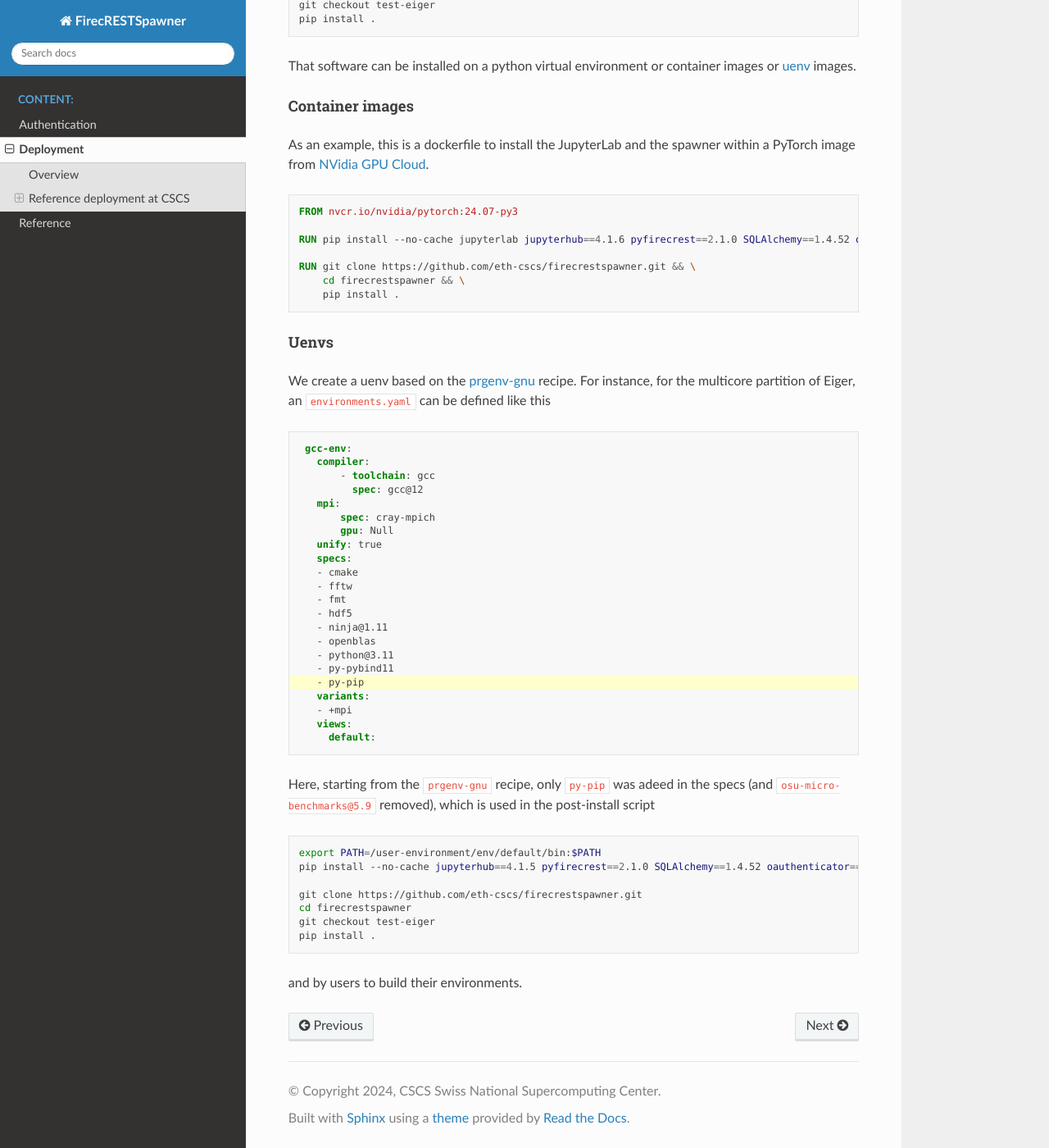
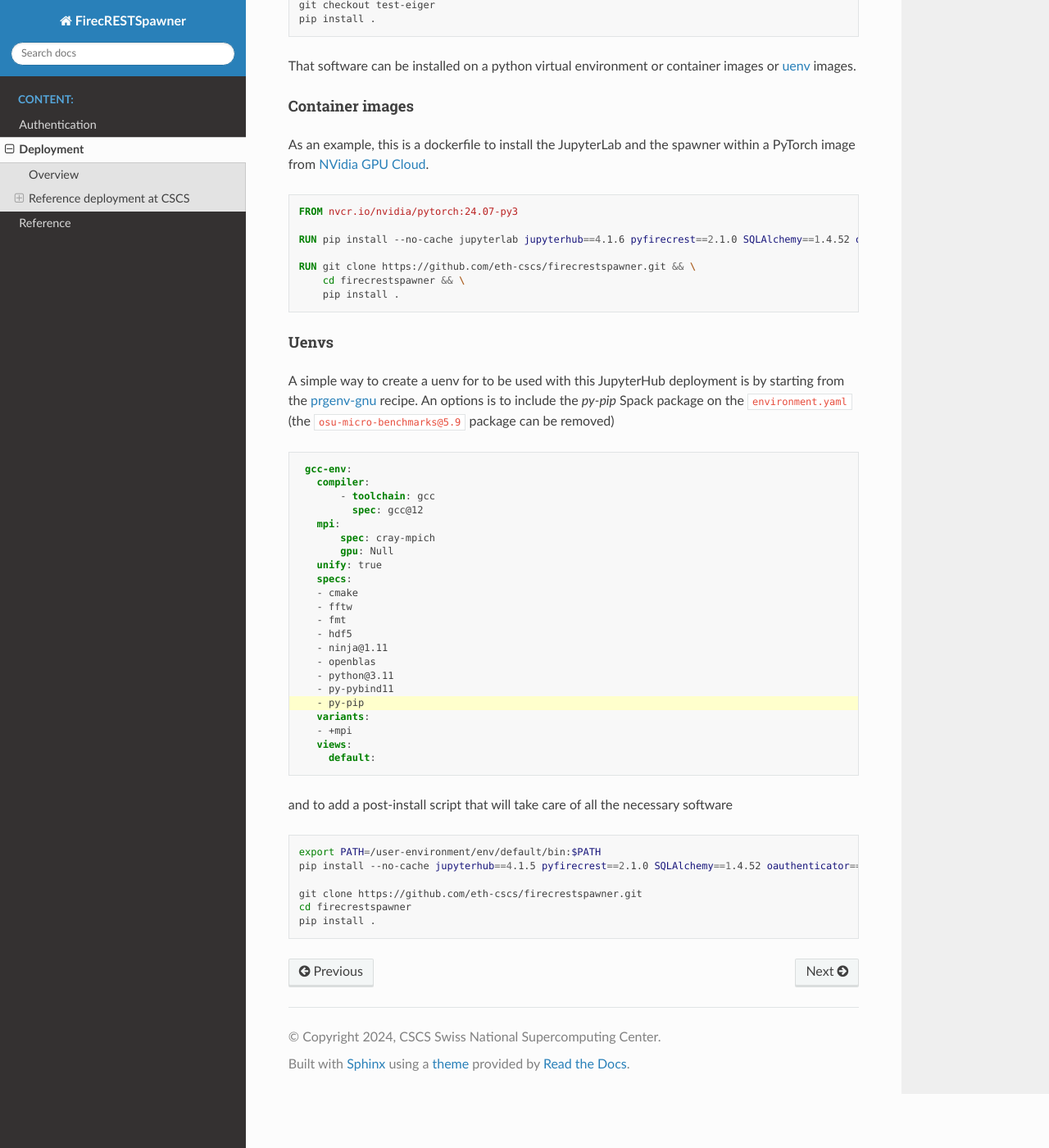
Before and after one commit to eth-cscs/firecrestspawner, a Sphinx documentation site: the page built from docs/source/deployment.rst, in a window 1280 px wide and 1400 px high, scrolled down 5538 px. Shown: the whole window at 82% size. Built offline with Sphinx 7.4.7 and the Read the Docs theme 3.1.0, drawn with Linux system fonts in a browser that asks for light colours.

Commit message:
Update deployment.rst

```diff
--- a/docs/source/deployment.rst
+++ b/docs/source/deployment.rst
@@ -259,7 +259,7 @@
 Uenvs
 ^^^^^
 
-We create a uenv based on the `prgenv-gnu <https://github.com/eth-cscs/alps-uenv/tree/main/recipes/prgenv-gnu/23.11/mc>`_ recipe. For instance, for the multicore partition of Eiger, an ``environments.yaml`` can be defined like this
+A simple way to create a uenv for to be used with this JupyterHub deployment is by starting from the `prgenv-gnu <https://github.com/eth-cscs/alps-uenv/tree/main/recipes/prgenv-gnu/23.11/mc>`_ recipe. An options is to include the `py-pip` Spack package on the ``environment.yaml`` (the ``osu-micro-benchmarks@5.9`` package can be removed)
 
 .. code-block:: Yaml
    :emphasize-lines: 18
@@ -287,7 +287,7 @@
       views:
         default:
 
-Here, starting from the ``prgenv-gnu`` recipe, only ``py-pip`` was adeed in the specs (and ``osu-micro-benchmarks@5.9`` removed), which is used in the post-install script
+and to add a post-install script that will take care of all the necessary software
 
 .. code-block:: Shell
 
@@ -296,7 +296,4 @@
 
     git clone https://github.com/eth-cscs/firecrestspawner.git
     cd firecrestspawner
-    git checkout test-eiger
     pip install .
-
-and by users to build their environments.
```
